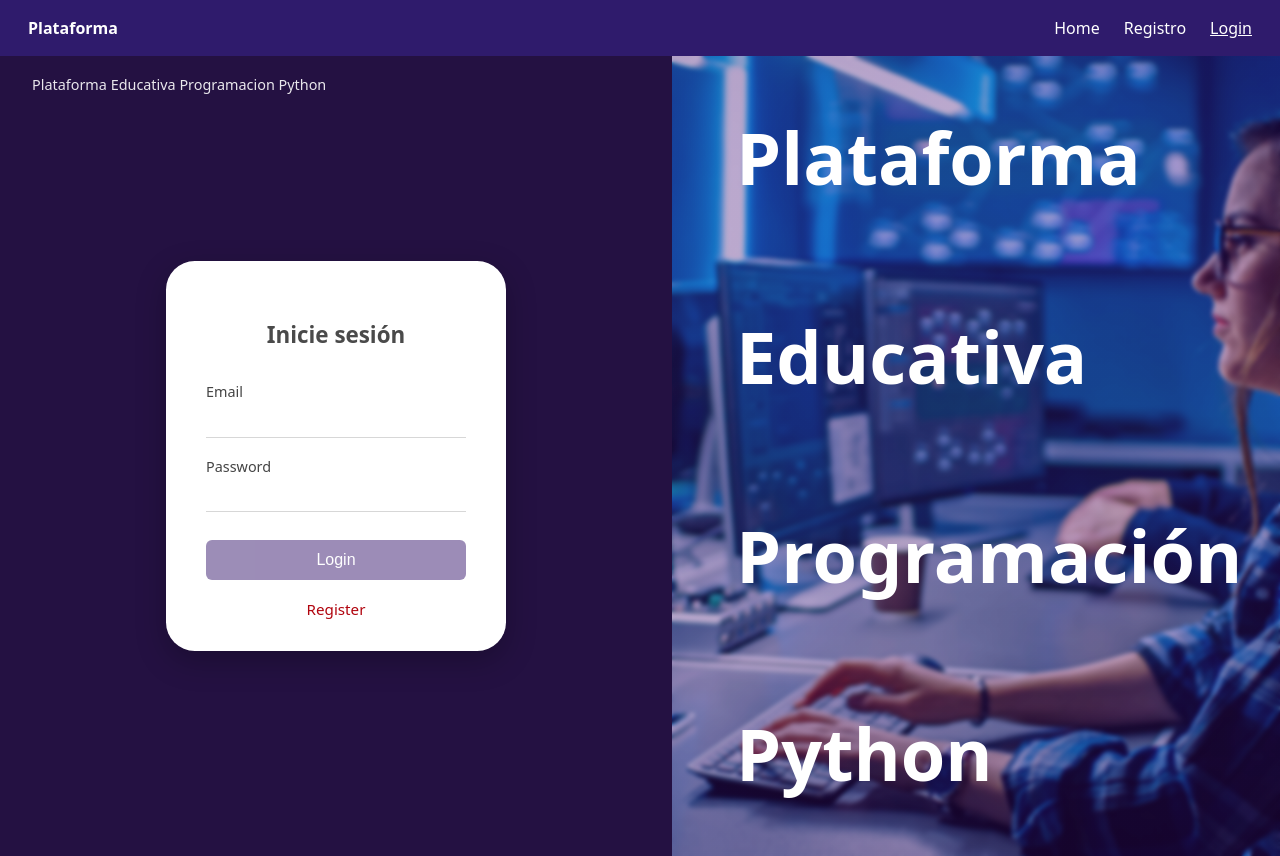
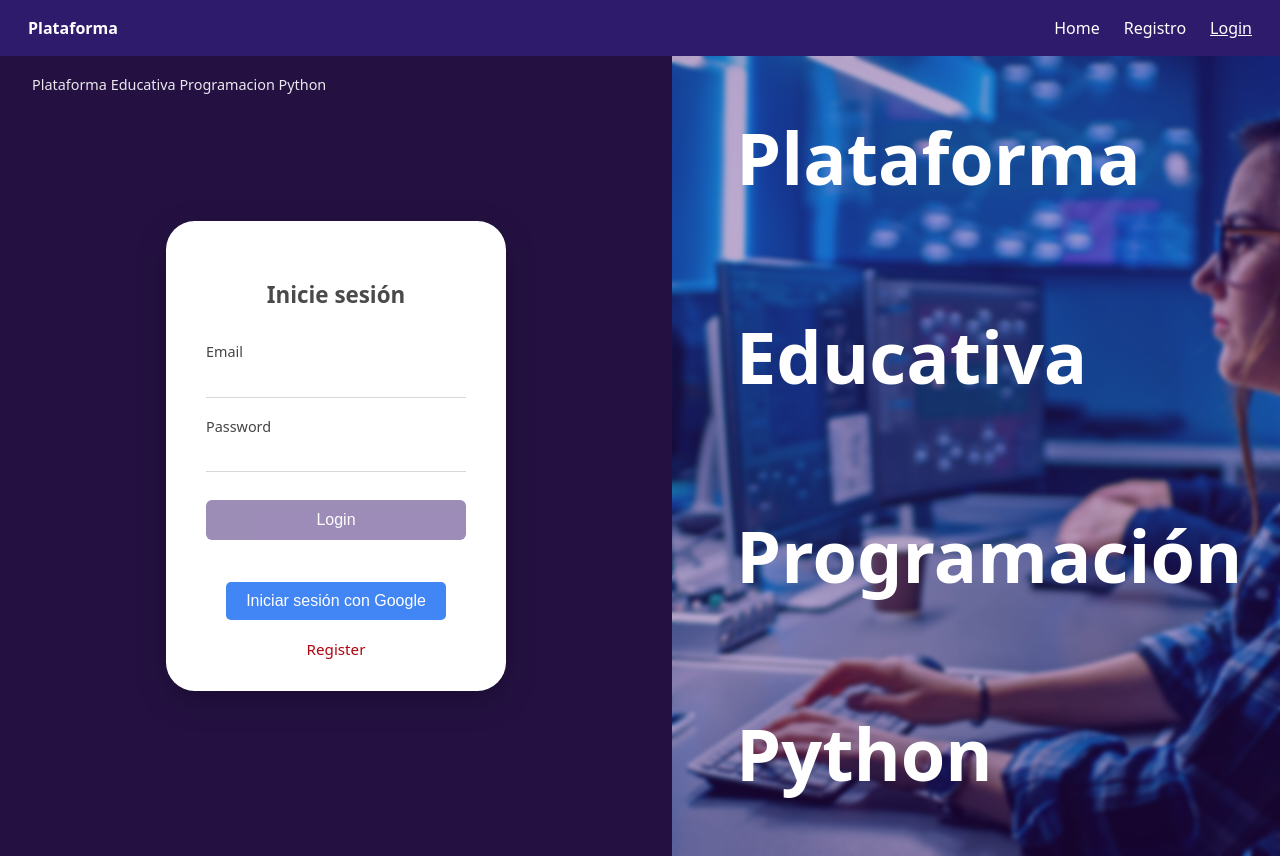
Before and after one commit to Garni5/plataforma-educativa, a React app in the folder frontend/: page /login in a window 1280 px wide. Built offline with nearby package versions, Linux system fonts and the light colour scheme; no server answers; the HTML template or start-up script is replaced by a standard one.

Commit message:
inicio de sesion corregido

```diff
--- a/frontend/src/fetures/auth/components/LoginForm.tsx
+++ b/frontend/src/fetures/auth/components/LoginForm.tsx
@@ -1,5 +1,6 @@
 import { useState } from 'react'
 import './LoginForm.css'
+import IniciarConGoogle from './inicioSesionGoogle'
 
 interface LoginFormProps {
   onSuccess?: (data: LoginResponse) => void
@@ -143,6 +144,12 @@ export default function LoginForm({ onSuccess }: LoginFormProps) {
           >
             {loading ? 'Cargando...' : 'Login'}
           </button>
+          {/* Componente de inicio de sesión con Google */}
+          <div className="divider">
+            <span>o</span>
+          </div>
+
+          <IniciarConGoogle />
 
           <a href="/register" className="register-link">
             Register
--- /dev/null
+++ b/frontend/src/fetures/auth/components/inicioSesionGoogle.css
@@ -0,0 +1,25 @@
+.google-login-container {
+  display: flex;
+  flex-direction: column;
+  align-items: center;
+  margin-top: 20px;
+}
+
+.google-login-btn {
+  background-color: #4285f4;
+  color: white;
+  border: none;
+  padding: 10px 20px;
+  font-size: 16px;
+  cursor: pointer;
+  border-radius: 5px;
+}
+
+.google-login-btn:disabled {
+  background-color: #ccc;
+}
+
+.error-message {
+  color: red;
+  margin-top: 10px;
+}
--- /dev/null
+++ b/frontend/src/fetures/auth/components/inicioSesionGoogle.tsx
@@ -0,0 +1,26 @@
+import React, { useState } from 'react';
+import './inicioSesionGoogle.css';
+
+const IniciarConGoogle = () => {
+  const [loading, setLoading] = useState(false);
+  const [error, setError] = useState<string | null>(null);
+
+  const handleGoogleLogin = () => {
+    setLoading(true);
+    setError(null);
+    // Navegación al backend para iniciar OAuth
+    window.location.href = `${import.meta.env.VITE_BACKEND_URL}/auth/google`;
+  };
+
+  return (
+    <div className="google-login-container">
+      <button onClick={handleGoogleLogin} disabled={loading} className="google-login-btn">
+        {loading ? "Cargando..." : "Iniciar sesión con Google"}
+      </button>
+
+      {error && <div className="error-message">{error}</div>}
+    </div>
+  );
+};
+
+export default IniciarConGoogle;
```
Also changed, not shown: 2 other files (tests, documents, lock files or other folders).
